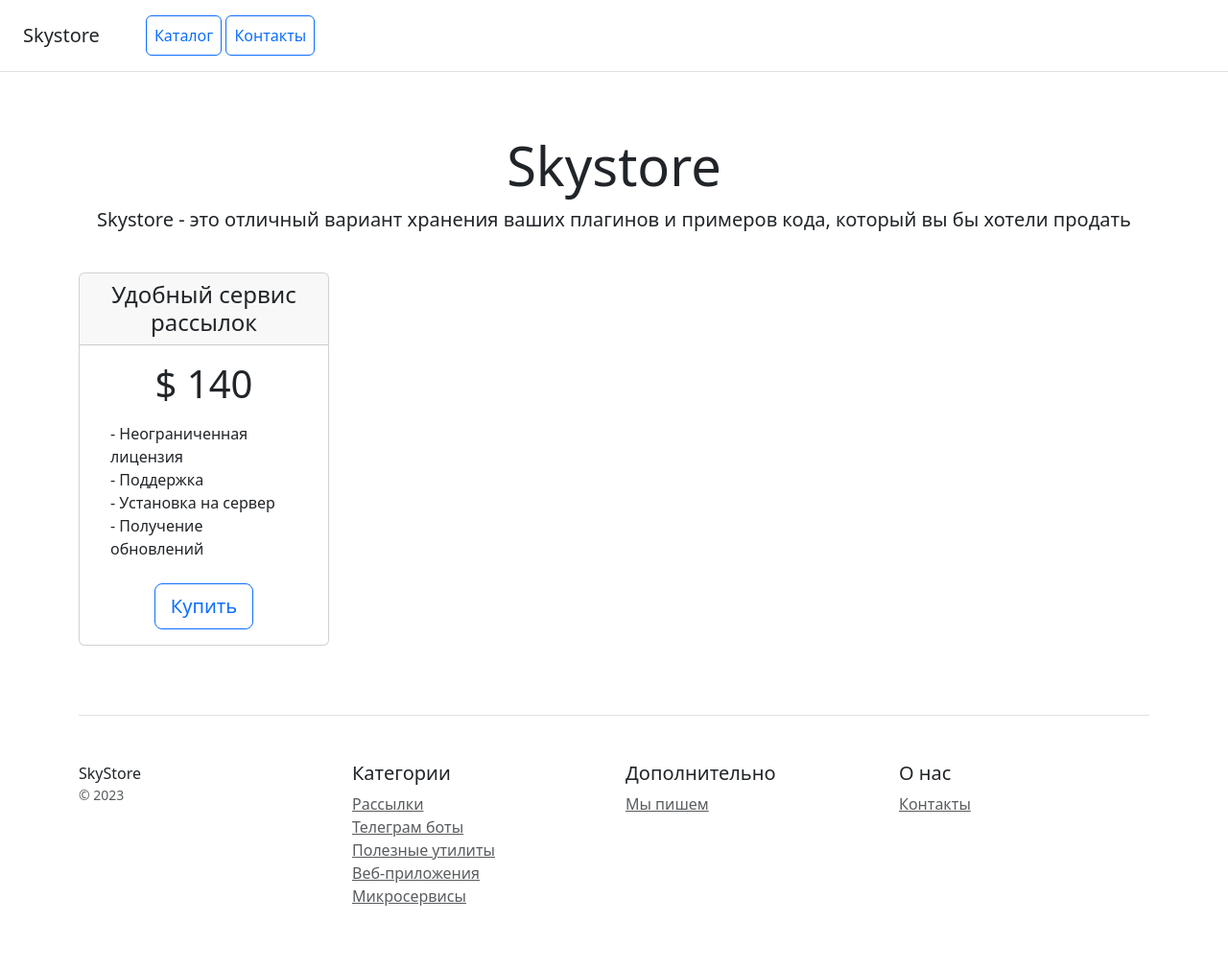
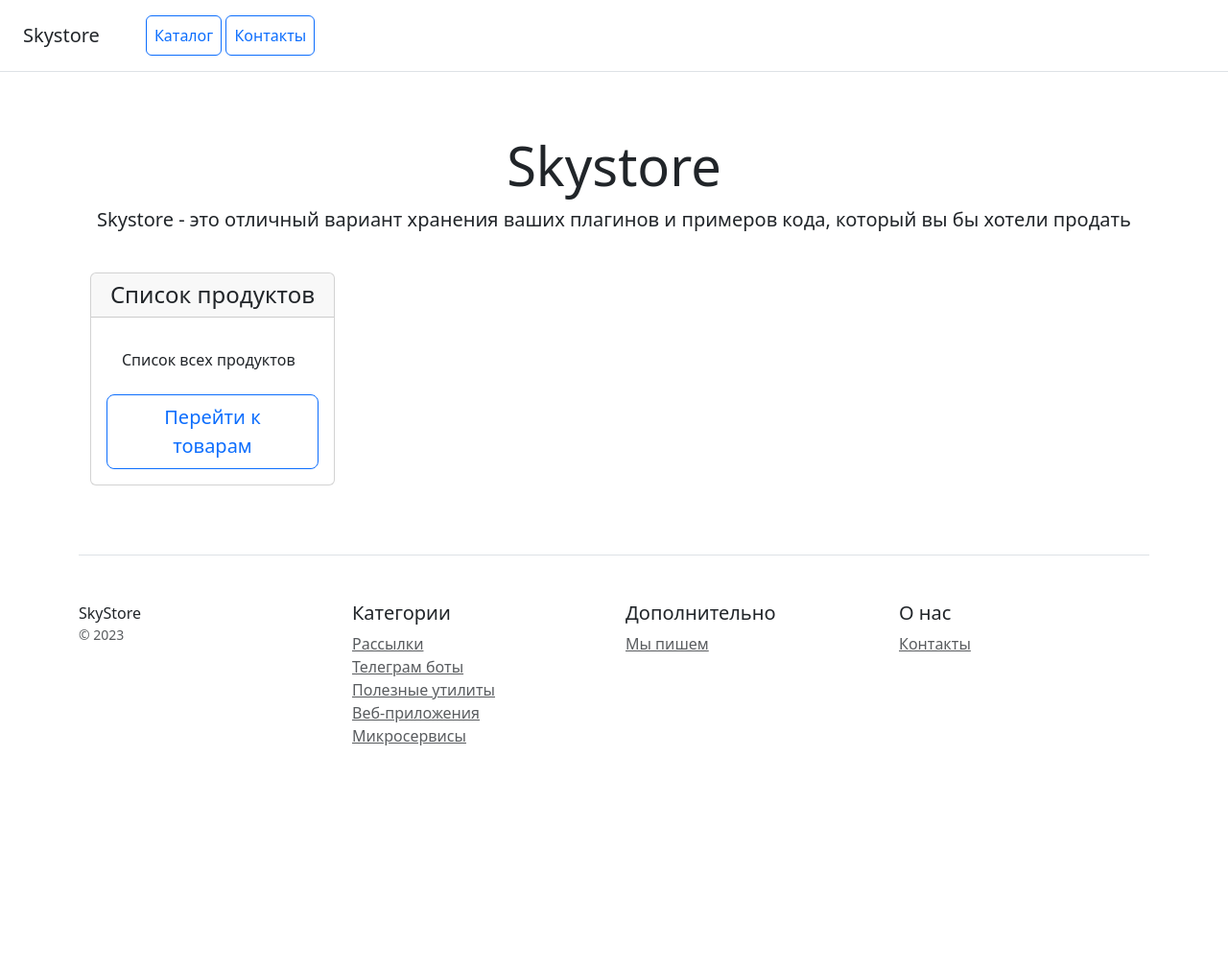
Before and after one commit to SofyaBushkovskaya/homework_22, a Django app: page / in a window 1280 px wide. Shown: the whole page at 96% size. After the commit the page ends 777 px from the top, so only its background shows below. Run offline with Django 5.2, Linux system fonts and the light colour scheme; some libraries are stand-ins or nearby versions.

Commit message:
Creating templates and sub-templates

```diff
--- /dev/null
+++ b/catalog/templates/base.html
@@ -0,0 +1,27 @@
+<!doctype html>
+<html lang="en" xmlns="http://www.w3.org/1999/html">
+<head>
+    <meta charset="utf-8">
+    <meta name="viewport" content="width=device-width, initial-scale=1">
+    <title>Skystore</title>
+    <link rel="stylesheet" type="text/css" href="/static/css/bootstrap.min.css">
+
+</head>
+<body>
+{% include 'includes/inc_menu_top.html' %}
+
+<div class="pricing-header px-3 py-3 pt-md-5 pb-md-4 mx-auto text-center">
+    <h1 class="display-4">Skystore</h1>
+    <p class="lead">Skystore - это отличный вариант хранения ваших плагинов и примеров кода, который вы бы хотели
+        продать</p>
+</div>
+
+<div class="container">
+{% block content %}
+{% endblock %}
+{% include 'includes/inc_footer.html' %}
+
+</div>
+<script type="text/javascript" src="/static/js/bootstrap.bundle.min.js"></script>
+</body>
+</html>
--- a/catalog/templates/home.html
+++ b/catalog/templates/home.html
@@ -1,79 +1,20 @@
-<!doctype html>
-<html lang="en">
-<head>
-    <meta charset="utf-8">
-    <meta name="viewport" content="width=device-width, initial-scale=1">
-    <title>Skystore</title>
-    <link rel="stylesheet" type="text/css" href="/static/css/bootstrap.min.css">
-
-</head>
-<body>
-<div class="d-flex flex-column flex-md-row align-items-center p-3 px-md-4 mb-3 bg-white border-bottom box-shadow">
-    <h5 class="my-0 mr-md-auto font-weight-normal">Skystore</h5>
-    <nav class="ms-5">
-        <a class="p-2 btn btn-outline-primary" href="/">Каталог</a>
-        <a class="p-2 btn btn-outline-primary" href="/contacts/">Контакты</a>
-    </nav>
-</div>
-
-<div class="pricing-header px-3 py-3 pt-md-5 pb-md-4 mx-auto text-center">
-    <h1 class="display-4">Skystore</h1>
-    <p class="lead">Skystore - это отличный вариант хранения ваших плагинов и примеров кода, который вы бы хотели
-        продать</p>
-</div>
-
+{% extends "base.html" %}
+{% block content %}
 <div class="container">
     <div class="row text-center">
         <div class="col-3">
             <div class="card mb-4 box-shadow">
                 <div class="card-header">
-                    <h4 class="my-0 font-weight-normal">Удобный сервис рассылок</h4>
+                    <h4 class="my-0 font-weight-normal">Список продуктов</h4>
                 </div>
                 <div class="card-body">
-                    <h1 class="card-title pricing-card-title">$ 140</h1>
                     <ul class="list-unstyled mt-3 mb-4 text-start m-3">
-                        <li>- Неограниченная лицензия</li>
-                        <li>- Поддержка</li>
-                        <li>- Установка на сервер</li>
-                        <li>- Получение обновлений</li>
+                        <li>Список всех продуктов</li>
                     </ul>
-                    <button type="button" class="btn btn-lg btn-block btn-outline-primary">Купить</button>
+                    <a href="{% url 'catalog:product_list'%}" class="btn btn-lg btn-block btn-outline-primary">Перейти к товарам</a>
                 </div>
             </div>
         </div>
     </div>
-
-    <footer class="pt-4 my-md-5 pt-md-5 border-top">
-        <div class="row">
-            <div class="col-12 col-md">
-                SkyStore
-                <small class="d-block mb-3 text-muted">&copy; 2023</small>
-            </div>
-            <div class="col-6 col-md">
-                <h5>Категории</h5>
-                <ul class="list-unstyled text-small">
-                    <li><a class="text-muted" href="#">Рассылки</a></li>
-                    <li><a class="text-muted" href="#">Телеграм боты</a></li>
-                    <li><a class="text-muted" href="#">Полезные утилиты</a></li>
-                    <li><a class="text-muted" href="#">Веб-приложения</a></li>
-                    <li><a class="text-muted" href="#">Микросервисы</a></li>
-                </ul>
-            </div>
-            <div class="col-6 col-md">
-                <h5>Дополнительно</h5>
-                <ul class="list-unstyled text-small">
-                    <li><a class="text-muted" href="#">Мы пишем</a></li>
-                </ul>
-            </div>
-            <div class="col-6 col-md">
-                <h5>О нас</h5>
-                <ul class="list-unstyled text-small">
-                    <li><a class="text-muted" href="/contacts/">Контакты</a></li>
-                </ul>
-            </div>
-        </div>
-    </footer>
 </div>
-<script type="text/javascript" src="/static/js/bootstrap.bundle.min.js"></script>
-</body>
-</html>
+{% endblock %}
--- /dev/null
+++ b/catalog/templates/includes/inc_footer.html
@@ -0,0 +1,30 @@
+<footer class="pt-4 my-md-5 pt-md-5 border-top">
+    <div class="row">
+        <div class="col-12 col-md">
+            SkyStore
+            <small class="d-block mb-3 text-muted">&copy; 2023</small>
+        </div>
+        <div class="col-6 col-md">
+            <h5>Категории</h5>
+            <ul class="list-unstyled text-small">
+                <li><a class="text-muted" href="#">Рассылки</a></li>
+                <li><a class="text-muted" href="#">Телеграм боты</a></li>
+                <li><a class="text-muted" href="#">Полезные утилиты</a></li>
+                <li><a class="text-muted" href="#">Веб-приложения</a></li>
+                <li><a class="text-muted" href="#">Микросервисы</a></li>
+            </ul>
+        </div>
+        <div class="col-6 col-md">
+            <h5>Дополнительно</h5>
+            <ul class="list-unstyled text-small">
+                <li><a class="text-muted" href="#">Мы пишем</a></li>
+            </ul>
+        </div>
+        <div class="col-6 col-md">
+            <h5>О нас</h5>
+            <ul class="list-unstyled text-small">
+                <li><a class="text-muted" href="/contacts/">Контакты</a></li>
+            </ul>
+        </div>
+    </div>
+</footer>
--- /dev/null
+++ b/catalog/templates/includes/inc_menu_top.html
@@ -0,0 +1,7 @@
+<div class="d-flex flex-column flex-md-row align-items-center p-3 px-md-4 mb-3 bg-white border-bottom box-shadow">
+    <h5 class="my-0 mr-md-auto font-weight-normal">Skystore</h5>
+    <nav class="ms-5">
+        <a class="p-2 btn btn-outline-primary" href="/catalog/">Каталог</a>
+        <a class="p-2 btn btn-outline-primary" href="/contacts/">Контакты</a>
+    </nav>
+</div>
```
Also changed, not shown: catalog/templates/product_detail.html (added, +21 -0 lines), catalog/templates/product_list.html (added, +18 -0 lines).
